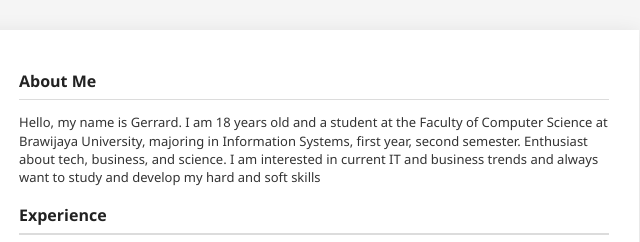
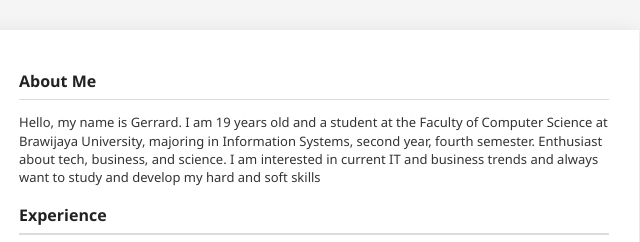
Before and after one commit to christiangerrard/CV-Christian-Gerrard-Sembiring, a plain HTML site: page index.html in a window 1280 px wide. Shown: the top 242 px of the page, 501-1141 px from the left. Drawn offline with Linux system fonts and the light colour scheme.

Commit message:
Update index.html

```diff
--- a/index.html
+++ b/index.html
@@ -45,9 +45,9 @@
                     <hr>
                 </div>
                 <p>
-                    Hello, my name is Gerrard. I am 18 years old and a student
+                    Hello, my name is Gerrard. I am 19 years old and a student
                     at the Faculty of Computer Science at Brawijaya University,
-                    majoring in Information Systems, first year, second semester.
+                    majoring in Information Systems, second year, fourth semester.
                     Enthusiast about tech, business, and science. I am interested in current IT and business trends and always want to study and develop my hard and soft skills
                 </p>
                 <div>
```
